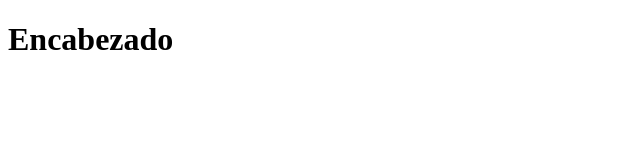
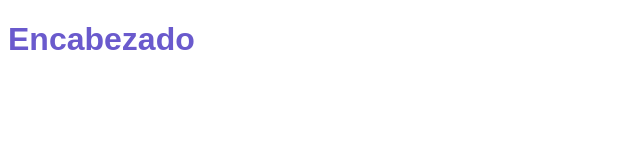
Before and after one commit to GDarck93/DevProyect, a plain HTML site: page index.html in a window 1280 px wide. Shown: the whole page, without its empty margins (0-640 px from the left). Drawn offline with Linux system fonts and the light colour scheme.

Commit message:
agregado css

```diff
--- a/index.html
+++ b/index.html
@@ -4,6 +4,7 @@
     <meta charset="UTF-8">
     <meta name="viewport" content="width=device-width, initial-scale=1.0">
     <title>Document</title>
+    <link rel="stylesheet" href="style.css">
 </head>
 <body>
     <header>
--- /dev/null
+++ b/style.css
@@ -0,0 +1,4 @@
+header{
+    font-family: Arial;
+    color: slateblue;
+}
```
